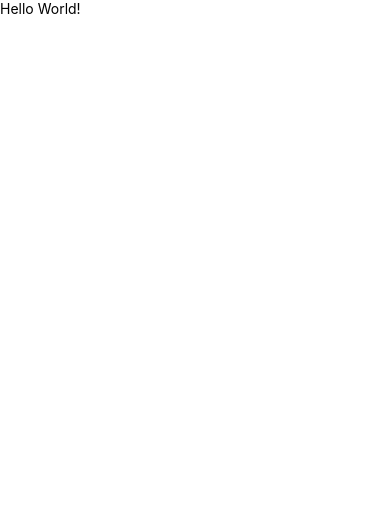
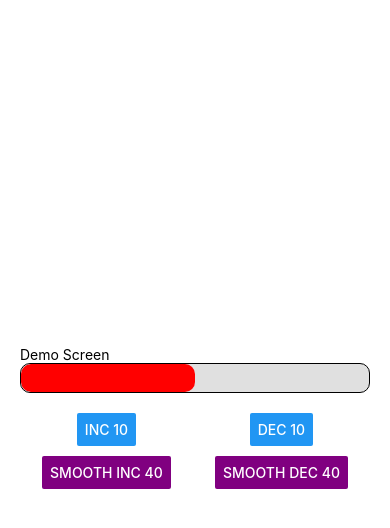
Before and after one commit to kshitijkhowal/practice, a React Native app: screen / in a window 390 px wide. Shown: the top 528 px of the page. Built offline with nearby package versions, Linux system fonts and the light colour scheme.

Commit message:
progress bar

```diff
--- a/App.tsx
+++ b/App.tsx
@@ -10,6 +10,7 @@ import {
   SafeAreaProvider,
   SafeAreaView,
 } from 'react-native-safe-area-context';
+import DemoScreen from './src/screens/DemoScreen';
 
 function App() {
   const isDarkMode = useColorScheme() === 'dark';
@@ -26,7 +27,7 @@ function AppContent() {
 
   return (
     <SafeAreaView style={styles.container}>
-      <Text>Hello World!</Text>
+      <DemoScreen/>
     </SafeAreaView>
   );
 }
--- /dev/null
+++ b/src/screens/DemoScreen.tsx
@@ -0,0 +1,124 @@
+/* eslint-disable @typescript-eslint/no-unused-vars */
+import { useRef, useState } from "react";
+import { Button, StyleSheet, Text, View } from "react-native";
+
+interface ProgressBarProps {
+    value: number,
+    max: number,
+    min: number,
+}
+
+const ProgressBar = ({ value, max, min }: ProgressBarProps) => {
+
+    const adjustedValue = value-min;
+    const adjustedMax = max-min;
+
+    const progressPercentage = adjustedValue*100/adjustedMax;
+
+    return (
+        <View style={styles.progressBarContainer}>
+            <View style={[styles.progressBar, {width: `${progressPercentage}%`}]}/>
+
+        </View>
+    )
+}
+
+const DemoScreen = () => {
+    const [progressValue, setProgressValue] = useState<number>(50);
+    const intervalRef = useRef<ReturnType<typeof setInterval> | null>(null);
+
+    const maxLimit = 100;
+    const minLimit = 0;
+
+    const handleChangeProgress = (value: number) => {
+        setProgressValue((prev) => {
+            return prev+value;
+        })
+    }
+
+// Increments smoothly over time instead of a blocking 'while' loop
+    const handleIncrementalChangeProgress = (targetDelta: number) => {
+        // Clear any ongoing animation increments first
+        if (intervalRef.current) {
+            clearInterval(intervalRef.current);
+        }
+
+        let stepsRemaining = Math.abs(targetDelta);
+        const stepSize = targetDelta > 0 ? 1 : -1;
+
+        intervalRef.current = setInterval(() => {
+            if (stepsRemaining <= 0) {
+                if (intervalRef.current) clearInterval(intervalRef.current);
+                return;
+            }
+
+            setProgressValue((prev) => {
+                const nextValue = prev + stepSize;
+                // Stop running if we hit the boundaries early
+                if (nextValue >= maxLimit || nextValue <= minLimit) {
+                    if (intervalRef.current) clearInterval(intervalRef.current);
+                }
+                return Math.min(Math.max(nextValue, minLimit), maxLimit);
+            });
+
+            stepsRemaining--;
+        }, 16); // ~60fps smooth stepping
+    };
+
+    return (
+
+        <View style={styles.container}>
+            <Text>Demo Screen</Text>
+
+            <ProgressBar
+                value={progressValue}
+                max={maxLimit}
+                min={minLimit}
+            />
+            <View style={styles.buttonRow}>
+                <Button title="inc 10" onPress={() => handleChangeProgress(10)} />
+                <Button title="dec 10" onPress={() => handleChangeProgress(-10)} />
+            </View>
+
+            <View style={styles.buttonRow}>
+                <Button title="Smooth Inc 40" color="purple" onPress={() => handleIncrementalChangeProgress(40)} />
+                <Button title="Smooth Dec 40" color="purple" onPress={() => handleIncrementalChangeProgress(-40)} />
+            </View>
+        </View>
+    )
+}
+
+const styles = StyleSheet.create({
+    container: {
+        flex: 1,
+        padding: 20,
+        justifyContent: 'center',
+    },
+    title: {
+        fontSize: 18,
+        fontWeight: 'bold',
+        marginBottom: 10,
+        textAlign: 'center'
+    },
+    progressBarContainer: {
+        height: 30,
+        borderWidth: 1,
+        borderRadius: 10,
+        overflow: 'hidden',
+        backgroundColor: '#e0e0e0',
+        marginBottom: 20,
+    },
+    progressBar: {
+        flex: 1,
+        backgroundColor: 'red',
+        borderRadius: 10,
+
+    },
+    buttonRow: {
+        flexDirection: 'row',
+        justifyContent: 'space-around',
+        marginBottom: 10
+    }
+});
+
+export default DemoScreen;
```
